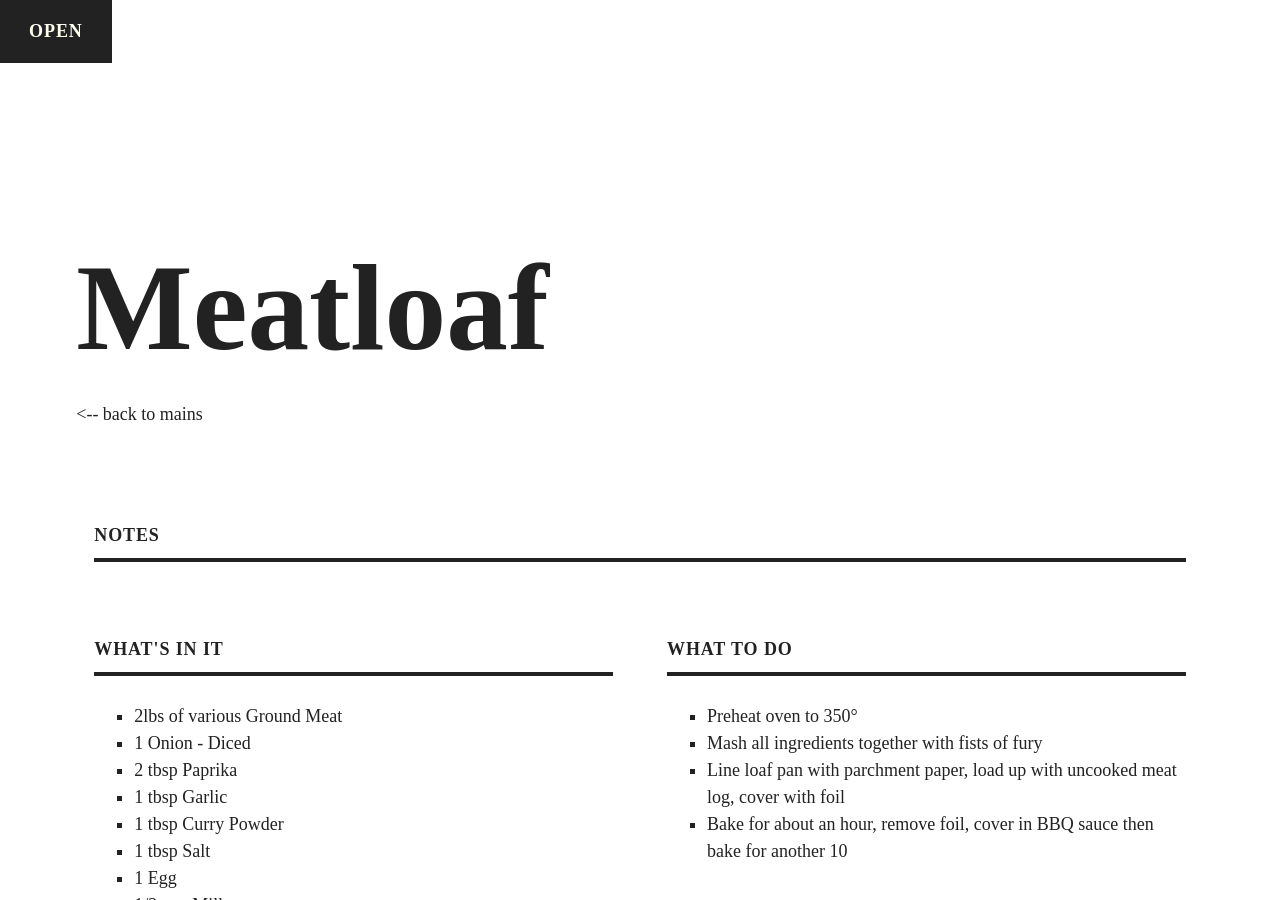
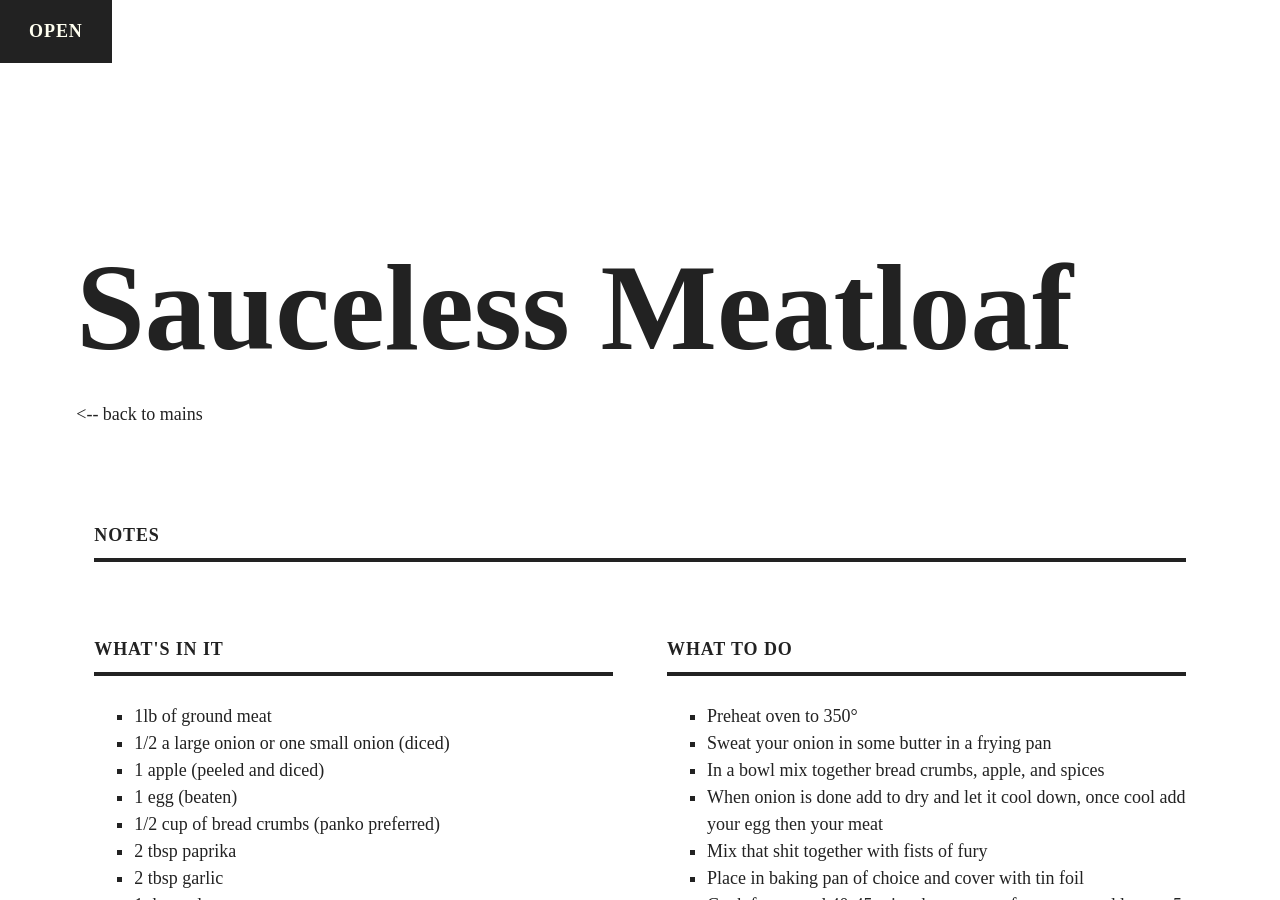
Before and after one commit to jmacthefatcat/cook-book, a Jekyll site: the page built from _mains/meatloaf.md, in a window 1280 px wide and 900 px high. Built offline with Jekyll 4.4.1, drawn with Linux system fonts in a browser that asks for light colours; some web fonts are replaced; some of the changed text lies outside the part shown.

```diff
--- a/_mains/meatloaf.md
+++ b/_mains/meatloaf.md
@@ -1,20 +1,24 @@
 ---
-title: Meatloaf
+title: Sauceless Meatloaf
 layout: recipe
 category: mains
 picture: null
 ingredients:
-- 2lbs of various Ground Meat
-- 1 Onion - Diced
-- 2 tbsp Paprika
-- 1 tbsp Garlic
-- 1 tbsp Curry Powder
-- 1 tbsp Salt
-- 1 Egg
-- 1/2 cup Milk
+- 1lb of ground meat
+- 1/2 a large onion or one small onion (diced)
+- 1 apple (peeled and diced)
+- 1 egg (beaten)
+- 1/2 cup of bread crumbs (panko preferred)
+- 2 tbsp paprika
+- 2 tbsp garlic
+- 1 tbsp salt
 steps:
 - Preheat oven to 350°
-- Mash all ingredients together with fists of fury
-- Line loaf pan with parchment paper, load up with uncooked meat log, cover with foil
-- Bake for about an hour, remove foil, cover in BBQ sauce then bake for another 10
+- Sweat your onion in some butter in a frying pan
+- In a bowl mix together bread crumbs, apple, and spices
+- When onion is done add to dry and let it cool down, once cool add your egg then your meat
+- Mix that shit together with fists of fury
+- Place in baking pan of choice and cover with tin foil
+- Cook for around 40-45 mins then remove from oven and let rest 5 mins with the foil on
+- Eat
 ---
```
Also changed, not shown: _desserts/apple-crumble.md (+20 -11 lines), index-2.html (deleted, +0 -103 lines).
